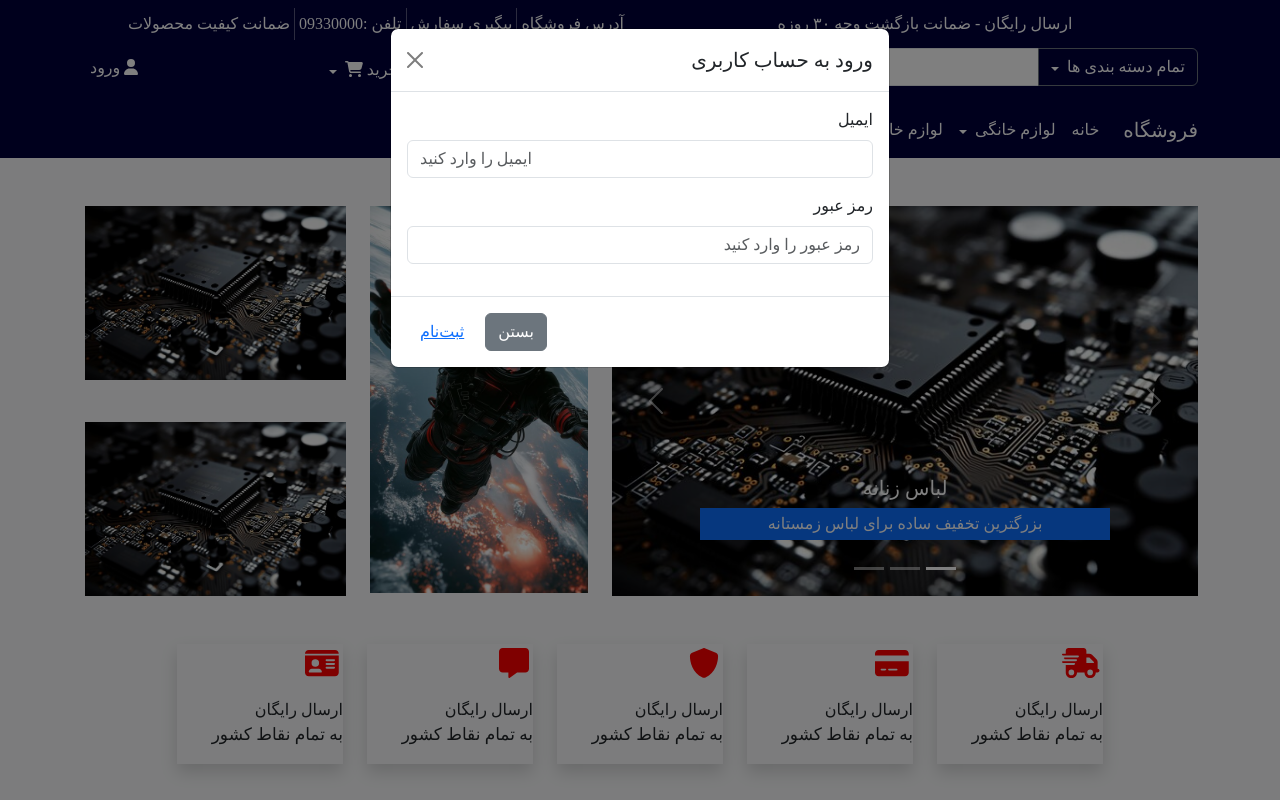
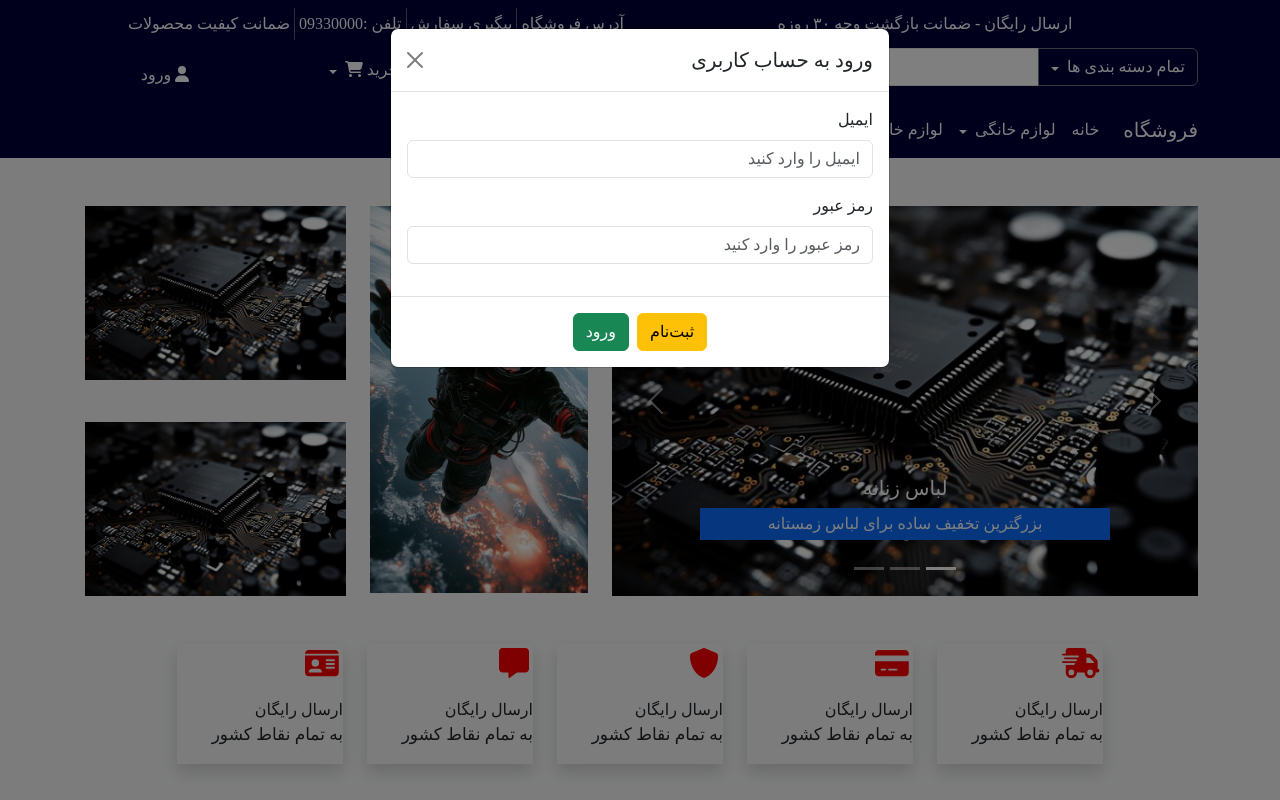
Before and after one commit to AmirHoseinAshkani/Bootstrap-Css, a website with bundled scripts: page Src/Index.html in a window 1280 px wide. Both pictures are taken after a click on the element "ورود". Shown: the top 800 px of the page. Built offline with nearby package versions, Linux system fonts and the light colour scheme; a web font is replaced by a local one.

Commit message:
SignUp&SignIn

```diff
--- a/Src/Index.html
+++ b/Src/Index.html
@@ -159,12 +159,11 @@
             </div>
           </div>
 
-          <div class="col-6 col-sm-6 col-md-2 col-lg-2 col-xl-2 col-xxl-2 d-flex flex-row justify-content-end">
+          <div class="col-6 col-sm-6 col-md-2 col-lg-2 col-xl-2 col-xxl-2
+          d-flex flex-row justify-content-center align-items-center">
             <!-- دکمه ورود -->
-            <span
-            style="color: white;padding: 8px;"
-              type="button"
-              data-bs-toggle="modal"
+            <span style="color: white;padding: 8px;"
+              type="button"data-bs-toggle="modal"
               data-bs-target="#loginModal">
               <i class="fa-solid fa-user"></i>
               ورود
@@ -172,68 +171,66 @@
             </span>
 
             <!-- Modal ورود -->
-            <div
-              class="modal fade"
-              id="loginModal"
-              tabindex="-1"
-              aria-labelledby="loginModalLabel"
-              aria-hidden="true"
-            >
+            <div class="modal fade" id="loginModal"tabindex="-1"
+              aria-labelledby="loginModalLabel"aria-hidden="true">
+
               <div class="modal-dialog">
                 <div class="modal-content">
+
                   <div class="modal-header">
-                    <h5 class="modal-title" id="loginModalLabel">
+
+                    <h5 class="modal-title"id="loginModalLabel">
                       ورود به حساب کاربری
                     </h5>
-                    <button
-                      type="button"
-                      class="btn-close"
-                      data-bs-dismiss="modal"
-                      aria-label="بستن"
-                    ></button>
+
+                    <button type="button" class="btn-close"
+                      data-bs-dismiss="modal" aria-label="بستن">
+                    </button>
+
                   </div>
+
                   <div class="modal-body">
+
                     <form>
+
                       <div class="mb-3">
                         <label for="loginEmail" class="form-label">ایمیل</label>
-                        <input
-                          type="email"
-                          class="form-control"
-                          id="loginEmail"
-                          placeholder="ایمیل را وارد کنید"
-                        />
-                      </div>
+                        <input style="direction: rtl;" type="email" class="form-control"
+                        id="loginEmail" placeholder="ایمیل را وارد کنید"/>
+                      </div>
+
                       <div class="mb-3">
-                        <label for="loginPassword" class="form-label"
-                          >رمز عبور</label
-                        >
-                        <input
-                          type="password"
-                          class="form-control"
-                          id="loginPassword"
-                          placeholder="رمز عبور را وارد کنید"
-                        />
-                      </div>
+                        <label for="loginPassword"
+                        class="form-label">رمز عبور</label>
+                        <input type="password"
+                          class="form-control" id="loginPassword"
+                          placeholder="رمز عبور را وارد کنید"/>
+                      </div>
+
                     </form>
+
                   </div>
-                  <div class="modal-footer">
+
+                  <div class="modal-footer d-flex flex-row justify-content-center">
+
                     <button
-                      type="button"
-                      class="btn btn-secondary"
-                      data-bs-dismiss="modal"
-                    >
-                      بستن
-                    </button>
-                    <button
-                      type="button"
-                      class="btn btn-link"
-                      id="showRegisterModal"
-                    >
+                      type="button" class=" btn btn-warning"
+                      id="showRegisterModal">
                       ثبت‌نام
                     </button>
+
+                    <button type="button"
+                    class="btn btn-success"
+                    data-bs-dismiss="modal">
+                    ورود
+                  </button>
+
                   </div>
+
                 </div>
+
               </div>
+
             </div>
 
             <!-- Modal ثبت‌نام -->
@@ -259,20 +256,15 @@
                     <form>
                       <div class="mb-3">
                         <label for="registerUsername" class="form-label"
-                          >نام کاربری</label
-                        >
-                        <input
-                          type="text"
-                          class="form-control"
-                          id="registerUsername"
-                          placeholder="نام کاربری را وارد کنید"
-                        />
+                          >نام کاربری</label>
+
+                        <input type="text"
+                          class="form-control"id="registerUsername"
+                          placeholder="نام کاربری را وارد کنید"/>
                       </div>
                       <div class="mb-3">
-                        <label for="registerEmail" class="form-label"
-                          >ایمیل</label
-                        >
-                        <input
+                        <label for="registerEmail" class="form-label">ایمیل</label>
+                        <input style="direction: rtl;"
                           type="email"
                           class="form-control"
                           id="registerEmail"
@@ -307,6 +299,7 @@
                 </div>
               </div>
             </div>
+
           </div>
         </div>
       </div>
```
